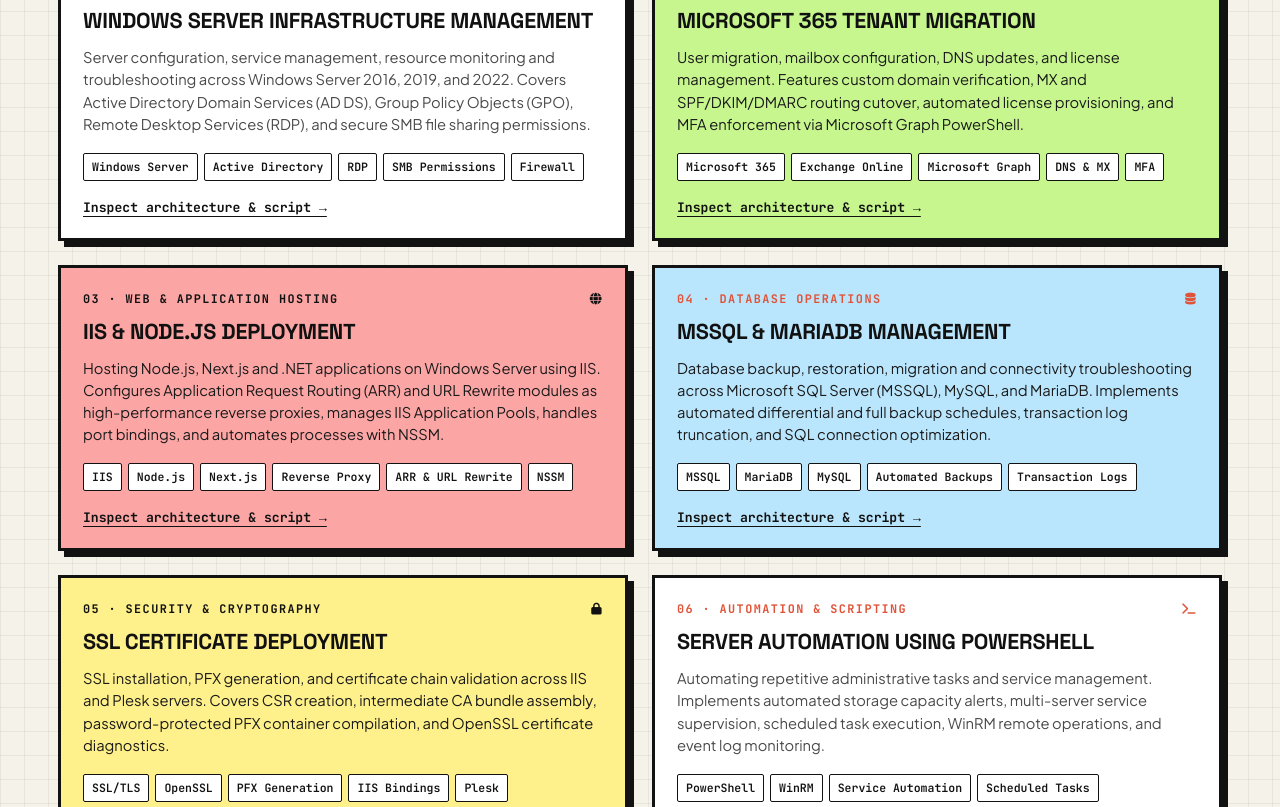
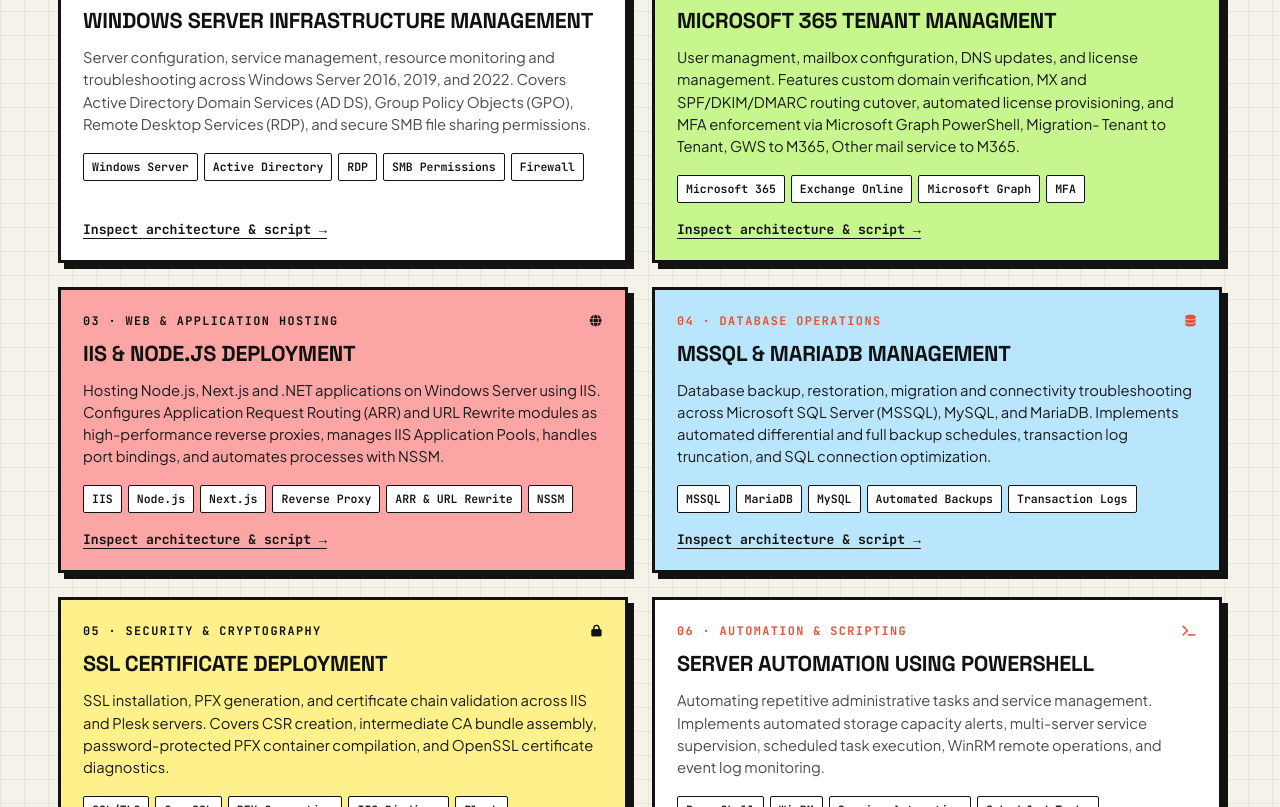
Before and after one commit to gaurav6095/portfolio, a plain HTML site: page index.html in a window 1280 px wide. Shown: the part 3661-4468 px from the top of the page. Drawn offline with Linux system fonts and the light colour scheme.

Commit message:
Update index.html

```diff
--- a/index.html
+++ b/index.html
@@ -511,15 +511,14 @@
               <span>02 &middot; CLOUD MIGRATION</span>
               <i class="fa-brands fa-microsoft"></i>
             </div>
-            <h3 class="project-title">MICROSOFT 365 TENANT MIGRATION</h3>
+            <h3 class="project-title">MICROSOFT 365 TENANT MANAGMENT</h3>
             <p class="project-desc">
-              User migration, mailbox configuration, DNS updates, and license management. Features custom domain verification, MX and SPF/DKIM/DMARC routing cutover, automated license provisioning, and MFA enforcement via Microsoft Graph PowerShell.
+              User managment, mailbox configuration, DNS updates, and license management. Features custom domain verification, MX and SPF/DKIM/DMARC routing cutover, automated license provisioning, and MFA enforcement via Microsoft Graph PowerShell, Migration- Tenant to Tenant, GWS to M365, Other mail service to M365.
             </p>
             <div class="project-tags">
               <span class="project-tag-pill">Microsoft 365</span>
               <span class="project-tag-pill">Exchange Online</span>
               <span class="project-tag-pill">Microsoft Graph</span>
-              <span class="project-tag-pill">DNS &amp; MX</span>
               <span class="project-tag-pill">MFA</span>
             </div>
           </div>
```
